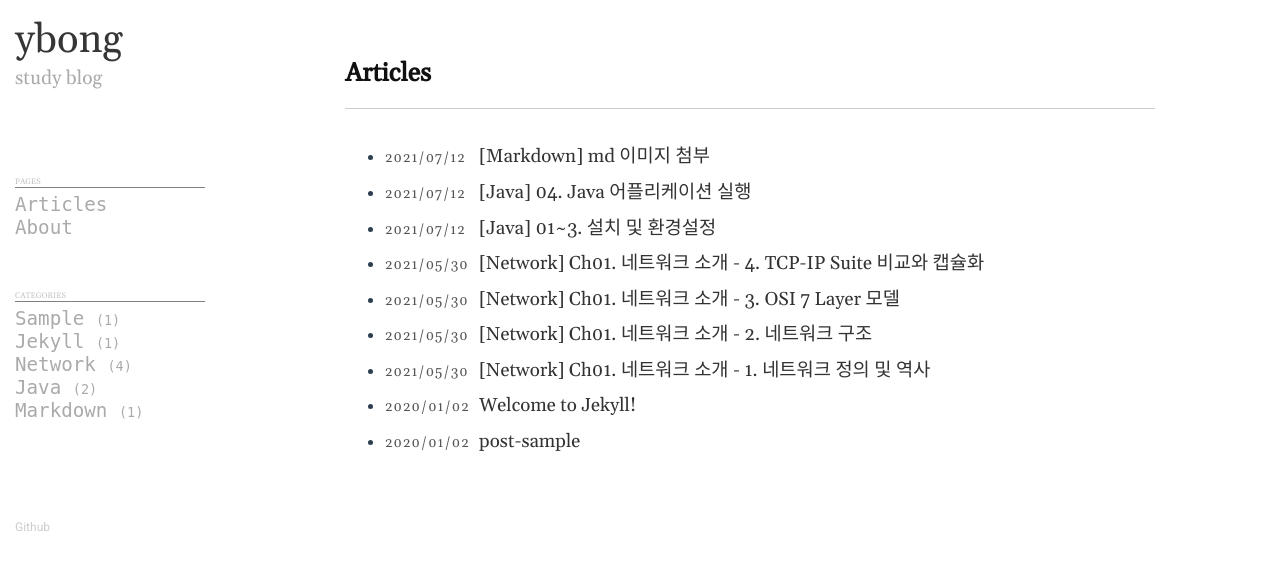
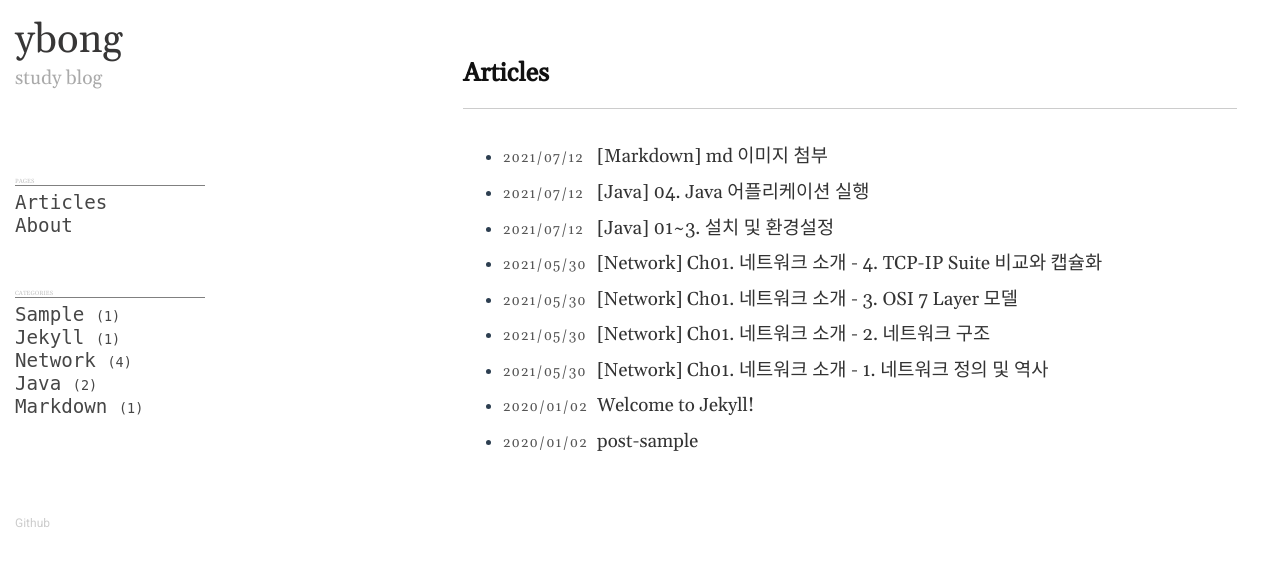
Before and after one commit to yeawonbong/yeawonbong.github.io, a Jekyll site: the page built from index.md, in a window 1280 px wide. Shown: the top 570 px of the page. Built offline with Jekyll 4.4.1, drawn with Linux system fonts in a browser that asks for light colours.

Commit message:
margin_test

```diff
--- a/public/css/style.css
+++ b/public/css/style.css
@@ -86,7 +86,7 @@ code {
 }
 
 .content {
-	margin-left: auto;
+	margin-left: 200px;
 	margin-right: auto;
 	flex: 1 1 auto;
 	max-width: 900px;
@@ -132,7 +132,7 @@ code {
 }
 
 .nav-title {
-	font-size: 50%;
+	font-size: 20%;
 	font-family: "Gelasio";
 	text-transform: uppercase;
 	border-bottom: 1px solid gray;
@@ -143,7 +143,7 @@ a.nav-item {
 	font-size: 120%;
 	font-family: "monospace";
 	text-transform: capitalize;
-	color: #aaa;
+	color: rgb(70, 70, 70);
 }
 
 a.nav-item:hover { color: #777; }
```
